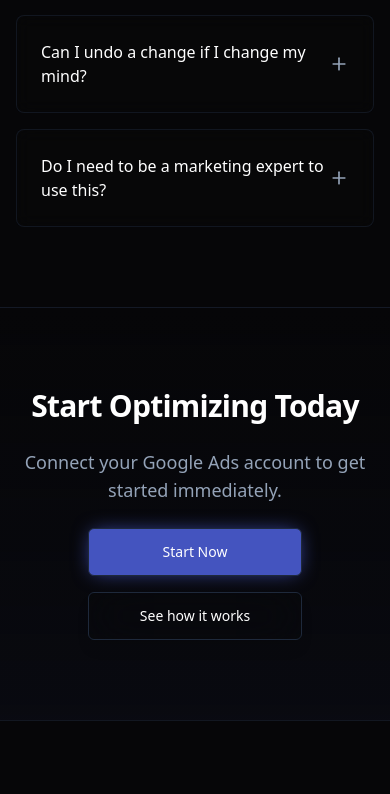
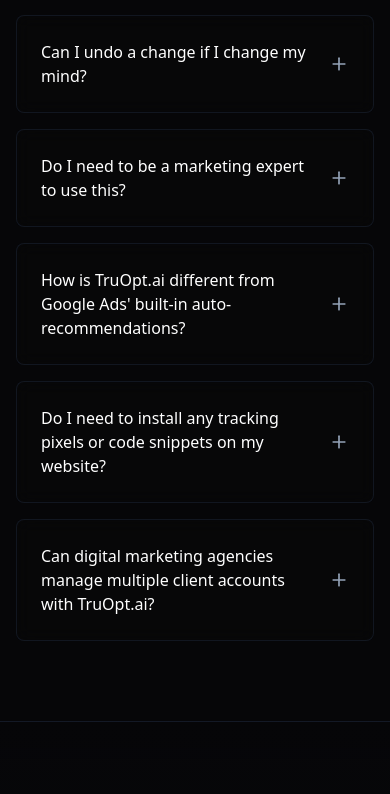
Before and after one commit to tekbasdeniz/truopt-v1-landing, a Next.js app: page /en in a window 390 px wide. Shown: the part 7645-8439 px from the top of the page. Built offline with nearby package versions, Linux system fonts and the light colour scheme.

Commit message:
Update faq.tsx

```diff
--- a/components/sections/faq.tsx
+++ b/components/sections/faq.tsx
@@ -10,24 +10,15 @@ const FAQ = () => {
     const t = useTranslations('faq')
     const [openIndex, setOpenIndex] = useState<number | null>(null)
 
-    // Metinleri doğrudan en.json içerisindeki anahtarlardan çekiyoruz
+    // ROI sorusu çıkarılmış net 7 soruluk liste
     const faqs = [
-        {
-            question: t('q1'),
-            answer: t('a1'),
-        },
-        {
-            question: t('q2'),
-            answer: t('a2'),
-        },
-        {
-            question: t('q3'),
-            answer: t('a3'),
-        },
-        {
-            question: t('q4'),
-            answer: t('a4'),
-        },
+        { question: t('q1'), answer: t('a1') },
+        { question: t('q2'), answer: t('a2') },
+        { question: t('q3'), answer: t('a3') },
+        { question: t('q4'), answer: t('a4') },
+        { question: t('q5'), answer: t('a5') },
+        { question: t('q6'), answer: t('a6') },
+        { question: t('q7'), answer: t('a7') },
     ]
 
     return (
@@ -47,7 +38,7 @@ const FAQ = () => {
                                 onClick={() => setOpenIndex(openIndex === i ? null : i)}
                                 className="flex items-center justify-between w-full p-6 text-left hover:bg-white/5 transition-colors"
                             >
-                                <span className="font-medium">{faq.question}</span>
+                                <span className="font-medium pr-4">{faq.question}</span>
                                 {openIndex === i ? (
                                     <Minus className="w-5 h-5 text-primary shrink-0" />
                                 ) : (
@@ -62,7 +53,7 @@ const FAQ = () => {
                                         exit={{ height: 0, opacity: 0 }}
                                         transition={{ duration: 0.3 }}
                                     >
-                                        <div className="px-6 pb-6 text-muted-foreground border-t border-border/50 pt-4">
+                                        <div className="px-6 pb-6 text-muted-foreground border-t border-border/50 pt-4 text-sm md:text-base leading-relaxed">
                                             {faq.answer}
                                         </div>
                                     </motion.div>
```
